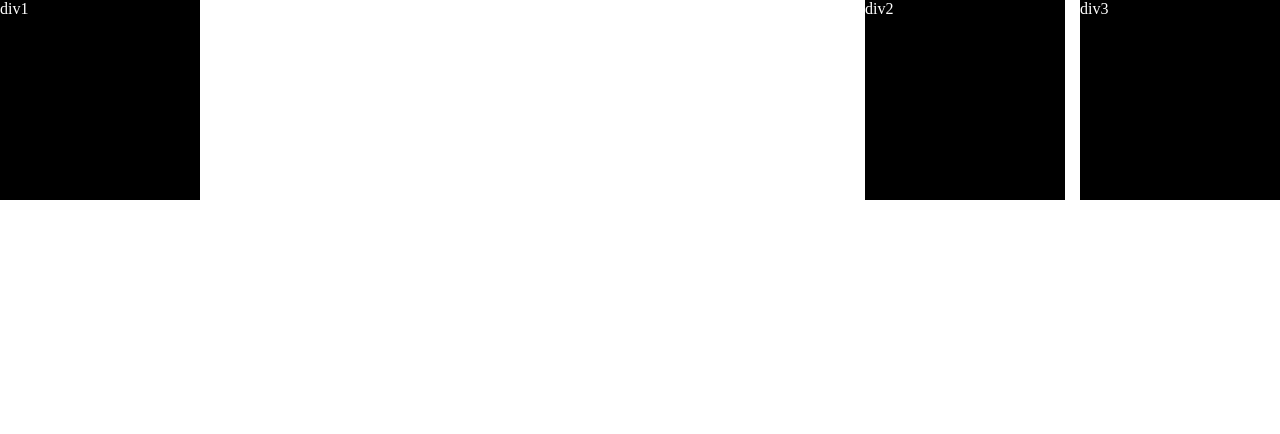
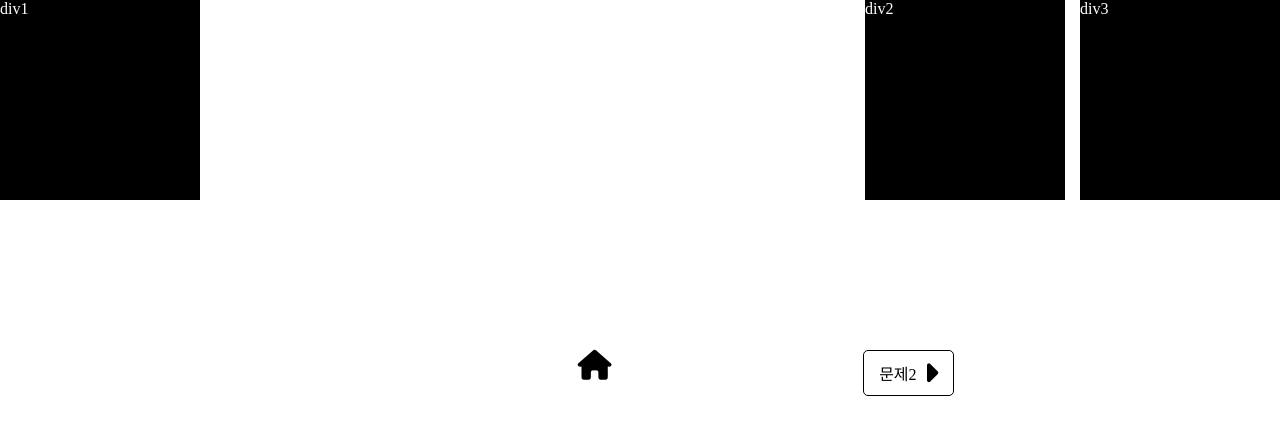
Before and after one commit to jebi2420/practice-position-flexbox, a plain HTML site: page index.html in a window 1280 px wide. Drawn offline with Linux system fonts and the light colour scheme.

Commit message:
[add] link-area 추가
홈과 다음페이지로 연결

```diff
--- a/index.html
+++ b/index.html
@@ -5,6 +5,10 @@
     <meta http-equiv="X-UA-Compatible" content="IE=edge" />
     <meta name="viewport" content="width=device-width, initial-scale=1.0" />
     <title>position과 flexbox를 연습하자1</title>
+    <script
+      src="https://kit.fontawesome.com/2c827c8cca.js"
+      crossorigin="anonymous"
+    ></script>
     <style>
       /* css 초기화 */
       body {
@@ -19,8 +23,8 @@
       .box-container {
         display: flex;
         justify-content: space-between;
+        margin-bottom: 150px;
       }
-
       .box {
         width: 200px;
         height: 200px;
@@ -33,6 +37,42 @@
         display: flex;
         justify-content: space-between;
       }
+
+      .link-area {
+        padding: 0 200px;
+        display: flex;
+        justify-content: space-around;
+      }
+
+      .next {
+        width: 59px;
+        display: flex;
+        justify-content: space-between;
+        align-items: center;
+        padding: 7px 15px;
+        border: 1px solid black;
+        border-radius: 5px;
+        font-size: 16px;
+        color: black;
+        text-decoration: none;
+      }
+
+      .next:hover {
+        background-color: black;
+        color: white;
+      }
+
+      i {
+        font-size: 30px;
+      }
+
+      .home {
+        color: black;
+      }
+
+      .home:hover {
+        color: gray;
+      }
     </style>
   </head>
   <body>
@@ -43,5 +83,14 @@
         <div class="box box3">div3</div>
       </div>
     </div>
+    <div class="link-area">
+      <div></div>
+      <a href="https://illustrious-flan-1af204.netlify.app/" class="home"
+        ><i class="fa-solid fa-house"></i
+      ></a>
+      <a href="https://comforting-pastelito-d84390.netlify.app/" class="next"
+        >문제2<i class="fa-solid fa-caret-right"></i
+      ></a>
+    </div>
   </body>
 </html>
```
